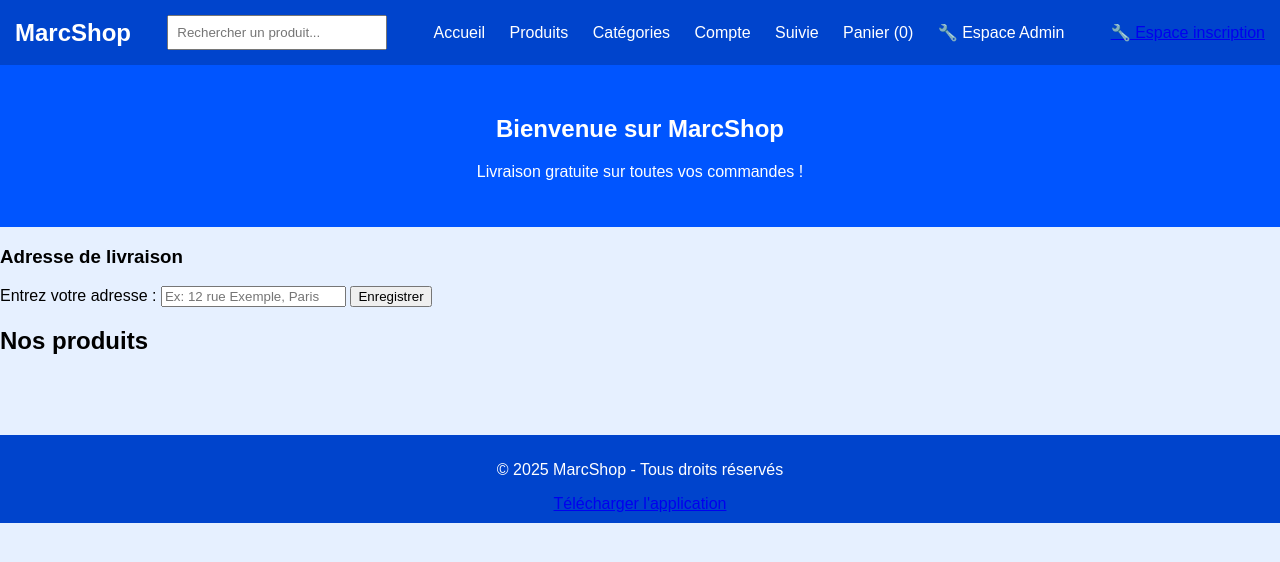
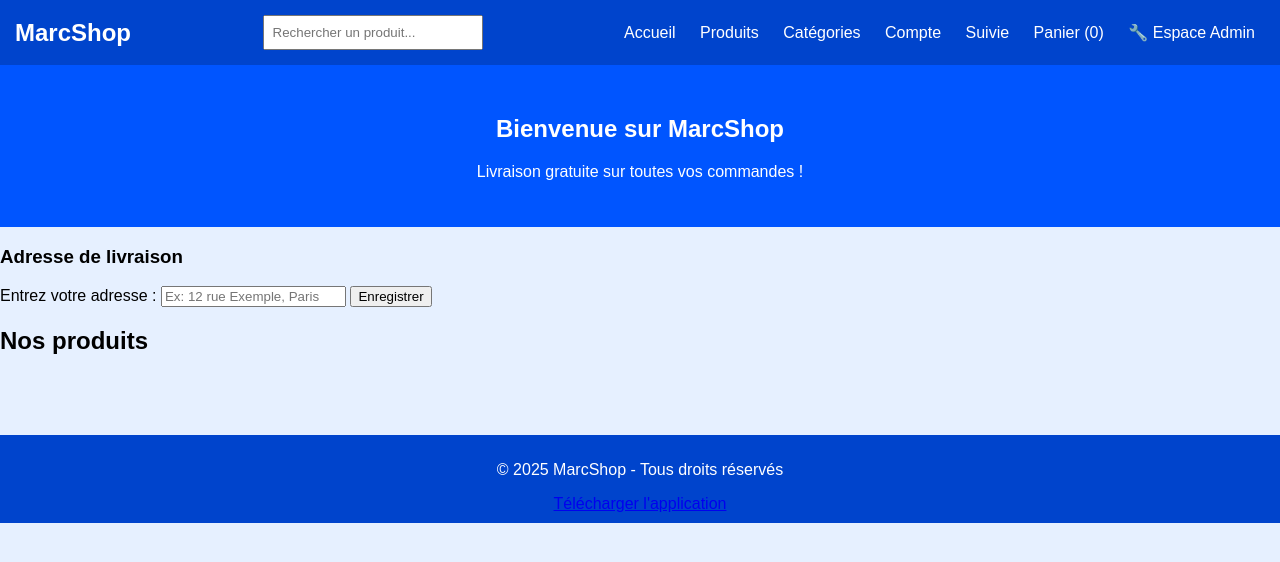
Before and after one commit to MarcShop01/MarcShop0, a plain HTML site: page index.html in a window 1280 px wide. Drawn offline with Linux system fonts and the light colour scheme.

Commit message:
Update index.html

```diff
--- a/index.html
+++ b/index.html
@@ -18,8 +18,6 @@
             <a href="suivie.html">Suivie</a>
             <a href="panier.html" id="cart-btn">Panier (<span id="cart-count">0</span>)</a>
             <a href="admin.html" class="admin-button">🔧 Espace Admin</a> <!-- Bouton Administration -->
-        </nav>
-          <a href="inscription.html" class="admin-button">🔧 Espace inscription</a> <!-- Bouton inscription -->
         </nav>
     </header>
 
```
